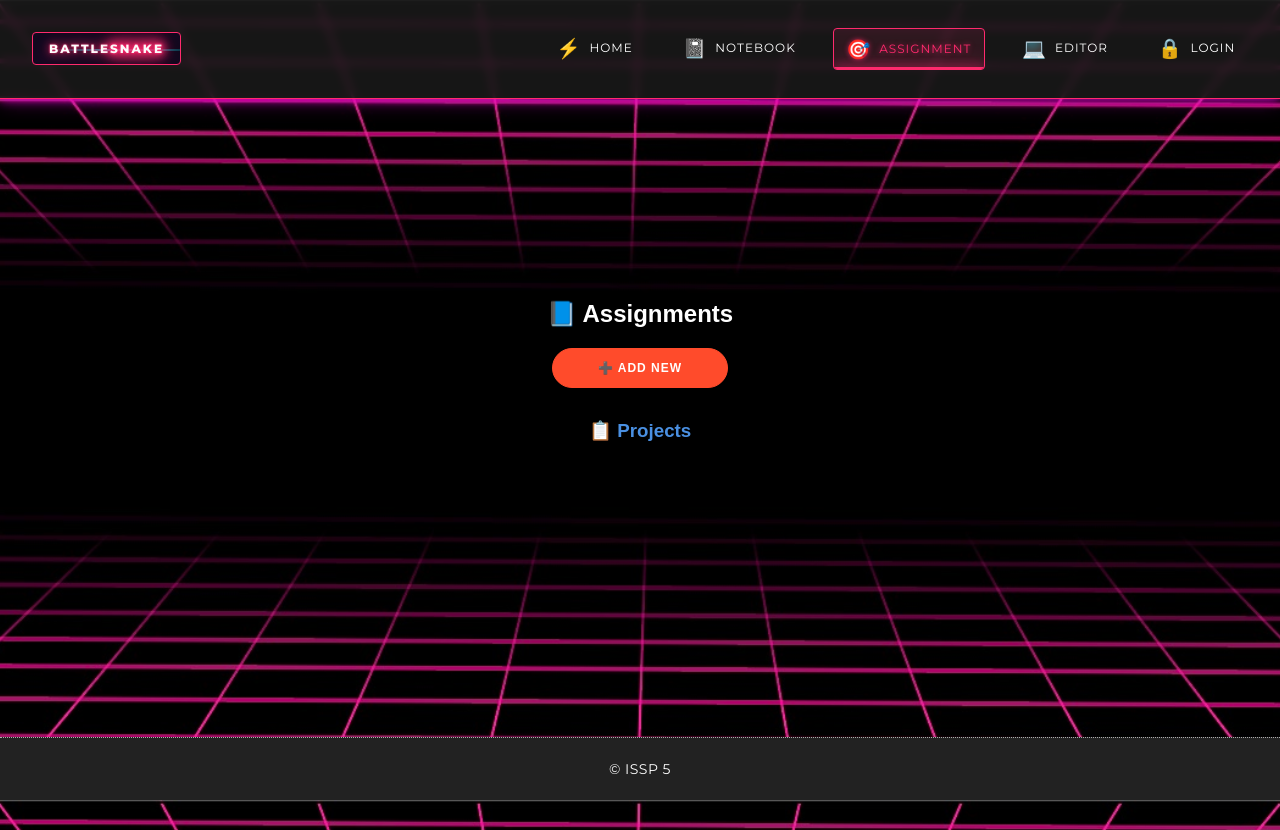
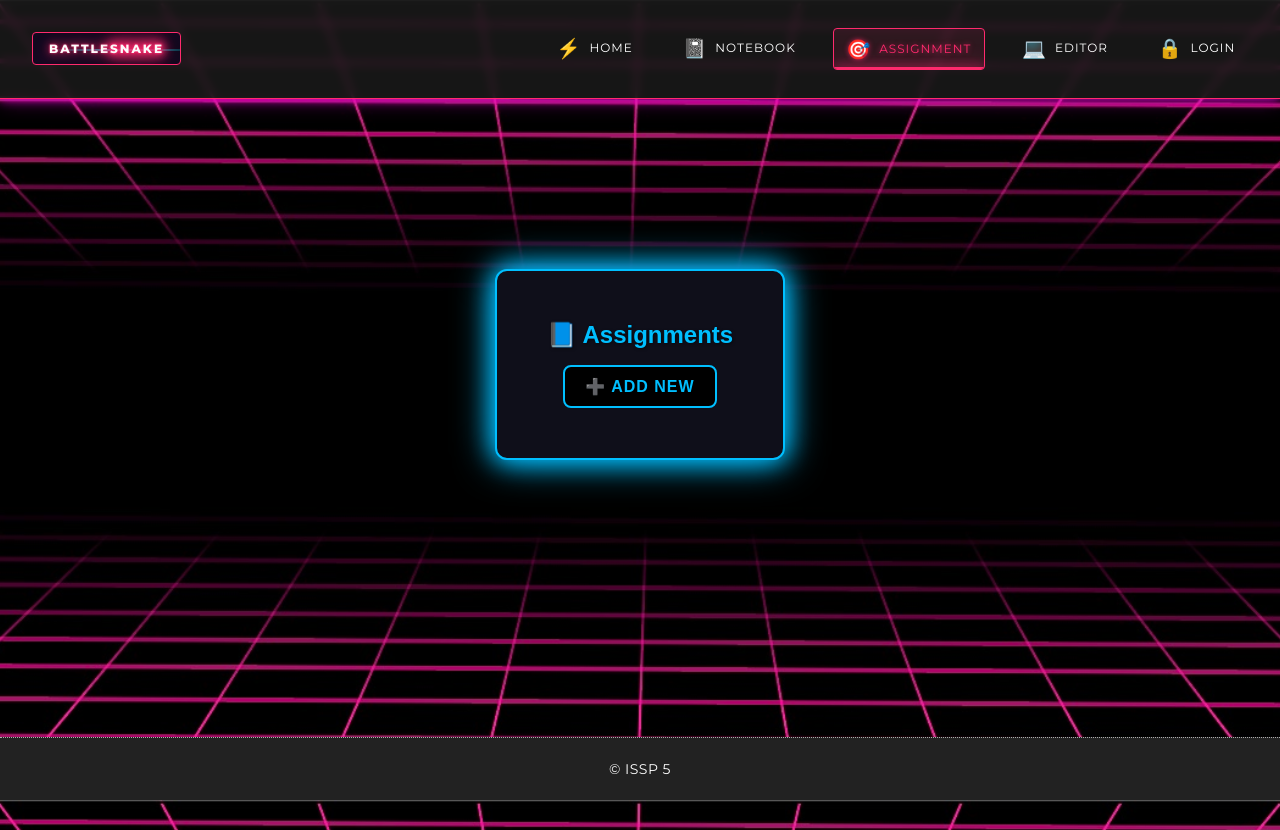
Before and after one commit to JBB0807/ISSP5-Front-End, a React (Vite) app: page /assignment in a window 1280 px wide. Built offline with nearby package versions, Linux system fonts and the light colour scheme; a web font is replaced by a local one.

Commit message:
assignment page scss upadated

```diff
--- a/src/pages/AssignmentPage.jsx
+++ b/src/pages/AssignmentPage.jsx
@@ -1,5 +1,7 @@
 import React, { useState } from "react";
 import "../scss/components/_assignment.scss";
+import { useEffect } from "react";
+
 
 const AssignmentPage = () => {
   const [studentName, setStudentName] = useState("");
@@ -12,6 +14,11 @@ const AssignmentPage = () => {
   const [projects, setProjects] = useState([]);
   const [showModal, setShowModal] = useState(false);
   const [editingIndex, setEditingIndex] = useState(null);
+
+  useEffect(() => {
+    document.title = "Assignment";
+  }, []);
+
 
   const resetForm = () => {
     setStudentName("");
@@ -37,12 +44,10 @@ const AssignmentPage = () => {
     };
 
     if (editingIndex !== null) {
-      // Edit mode: update the project at the index
       const updatedProjects = [...projects];
       updatedProjects[editingIndex] = newProject;
       setProjects(updatedProjects);
     } else {
-      // New submission
       setProjects([...projects, newProject]);
     }
 
@@ -58,7 +63,7 @@ const AssignmentPage = () => {
     setProgramID(project.programID);
     setTitle(project.title);
     setDescription(project.description);
-    setFile(null); // File can't be set again for editing, usually. You could add note about this.
+    setFile(null);
     setEditingIndex(index);
     setShowModal(true);
   };
@@ -70,8 +75,10 @@ const AssignmentPage = () => {
 
   return (
     <div className="assignment-page">
+      <div className="assignment-header-box">
         <h2>📘 Assignments</h2>
         <button onClick={() => { resetForm(); setShowModal(true); }}>➕ Add New</button>
+      </div>
 
       {showModal && (
         <div className="modal-overlay">
@@ -80,90 +87,51 @@ const AssignmentPage = () => {
             <form onSubmit={handleSubmit}>
               <div>
                 <label>Student Name</label>
-                <input
-                  type="text"
-                  value={studentName}
-                  onChange={(e) => setStudentName(e.target.value)}
-                  required
-                />
+                <input type="text" value={studentName} onChange={(e) => setStudentName(e.target.value)} required />
               </div>
 
               <div>
                 <label>Camp ID</label>
-                <input
-                  type="text"
-                  value={campID}
-                  onChange={(e) => setCampID(e.target.value)}
-                  required
-                />
+                <input type="text" value={campID} onChange={(e) => setCampID(e.target.value)} required />
               </div>
 
               <div>
                 <label>Program ID</label>
-                <input
-                  type="text"
-                  value={programID}
-                  onChange={(e) => setProgramID(e.target.value)}
-                  required
-                />
+                <input type="text" value={programID} onChange={(e) => setProgramID(e.target.value)} required />
               </div>
 
               <div>
                 <label>Password</label>
-                <input
-                  type="password"
-                  value={password}
-                  onChange={(e) => setPassword(e.target.value)}
-                  required
-                />
+                <input type="password" value={password} onChange={(e) => setPassword(e.target.value)} required />
               </div>
 
               <div>
                 <label>Assignment Title</label>
-                <input
-                  type="text"
-                  value={title}
-                  onChange={(e) => setTitle(e.target.value)}
-                  required
-                />
+                <input type="text" value={title} onChange={(e) => setTitle(e.target.value)} required />
               </div>
 
               <div>
                 <label>Description</label>
-                <textarea
-                  value={description}
-                  onChange={(e) => setDescription(e.target.value)}
-                  required
-                ></textarea>
+                <textarea value={description} onChange={(e) => setDescription(e.target.value)} required></textarea>
               </div>
 
               <div>
                 <label>File Upload (optional)</label>
-                <input
-                  type="file"
-                  onChange={(e) => setFile(e.target.files[0])}
-                />
+                <input type="file" onChange={(e) => setFile(e.target.files[0])} />
               </div>
 
               <div className="modal-buttons">
                 <button type="submit">{editingIndex !== null ? "Update" : "Submit"}</button>
-                <button
-                  type="button"
-                  onClick={() => {
-                    resetForm();
-                    setShowModal(false);
-                  }}
-                >
-                  Cancel
-                </button>
+                <button type="button" onClick={() => { resetForm(); setShowModal(false); }}>Cancel</button>
               </div>
             </form>
           </div>
         </div>
       )}
 
+      {projects.length > 0 && (
         <div className="project-list">
-  <h3>📋 Projects</h3>
+          {/* <h3>📋 Projects</h3> */}
           {projects.map((project, index) => (
             <div key={index} className="project-item">
               <div className="project-meta">
@@ -171,9 +139,7 @@ const AssignmentPage = () => {
               </div>
               <h4>{project.title}</h4>
               <p>{project.description}</p>
-      {project.fileName && (
-        <p><strong>Uploaded File:</strong> {project.fileName}</p>
-      )}
+              {project.fileName && <p><strong>Uploaded File:</strong> {project.fileName}</p>}
 
               <div className="action-buttons">
                 <button onClick={() => handleEdit(index)}>✏️ Edit</button>
@@ -183,7 +149,7 @@ const AssignmentPage = () => {
             </div>
           ))}
         </div>
-
+      )}
     </div>
   );
 };
--- a/src/scss/components/_assignment.scss
+++ b/src/scss/components/_assignment.scss
@@ -236,3 +236,46 @@
     }
   }
 }
+
+.assignment-header-box {
+  background: #0f0f1a; // dark navy background
+  border: 2px solid #00bfff; // deep sky blue
+  border-radius: 12px;
+  padding: 50px;
+  text-align: center;
+  margin-bottom: 2rem;
+  box-shadow: 0 0 20px #00bfff;
+  animation: pulseNeonBlue 2s infinite alternate;
+
+  h2 {
+    color: #00bfff;
+    margin-bottom: 1rem;
+    font-weight: bold;
+  }
+
+  button {
+    background-color: #000;
+    border: 2px solid #00bfff;
+    color: #00bfff;
+    padding: 10px 20px;
+    border-radius: 8px;
+    cursor: pointer;
+    font-size: 1rem;
+    font-weight: bold;
+    transition: all 0.3s ease;
+
+    &:hover {
+      background-color: #00bfff;
+      color: #000;
+    }
+  }
+}
+
+@keyframes pulseNeonBlue {
+  from {
+    box-shadow: 0 0 10px #00bfff, 0 0 20px #00bfff;
+  }
+  to {
+    box-shadow: 0 0 25px #00bfff, 0 0 40px #00bfff;
+  }
+}
```
Lines whose indentation alone changed are shown as unchanged.
